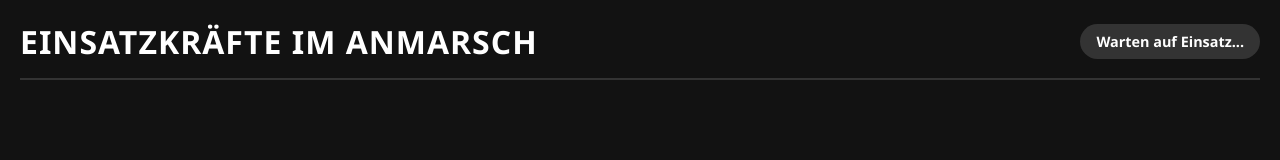
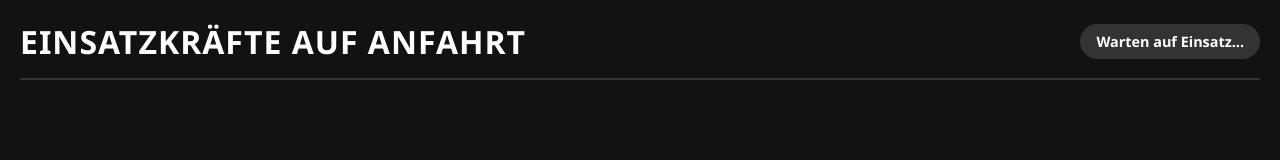
Before and after one commit to l3nnartt/ala-feedback, a website: page public/index.html in a window 1280 px wide. Shown: the top 160 px of the page. Drawn offline with Linux system fonts and the light colour scheme; no server answers.

Commit message:
(fix) anfahrt statt anmarsch

```diff
--- a/public/index.html
+++ b/public/index.html
@@ -125,7 +125,7 @@
 <body>
 
     <header>
-        <h1>Einsatzkräfte im Anmarsch</h1>
+        <h1>Einsatzkräfte auf Anfahrt</h1>
         <div id="status" class="status-badge">Warten auf Einsatz...</div>
     </header>
 
```
